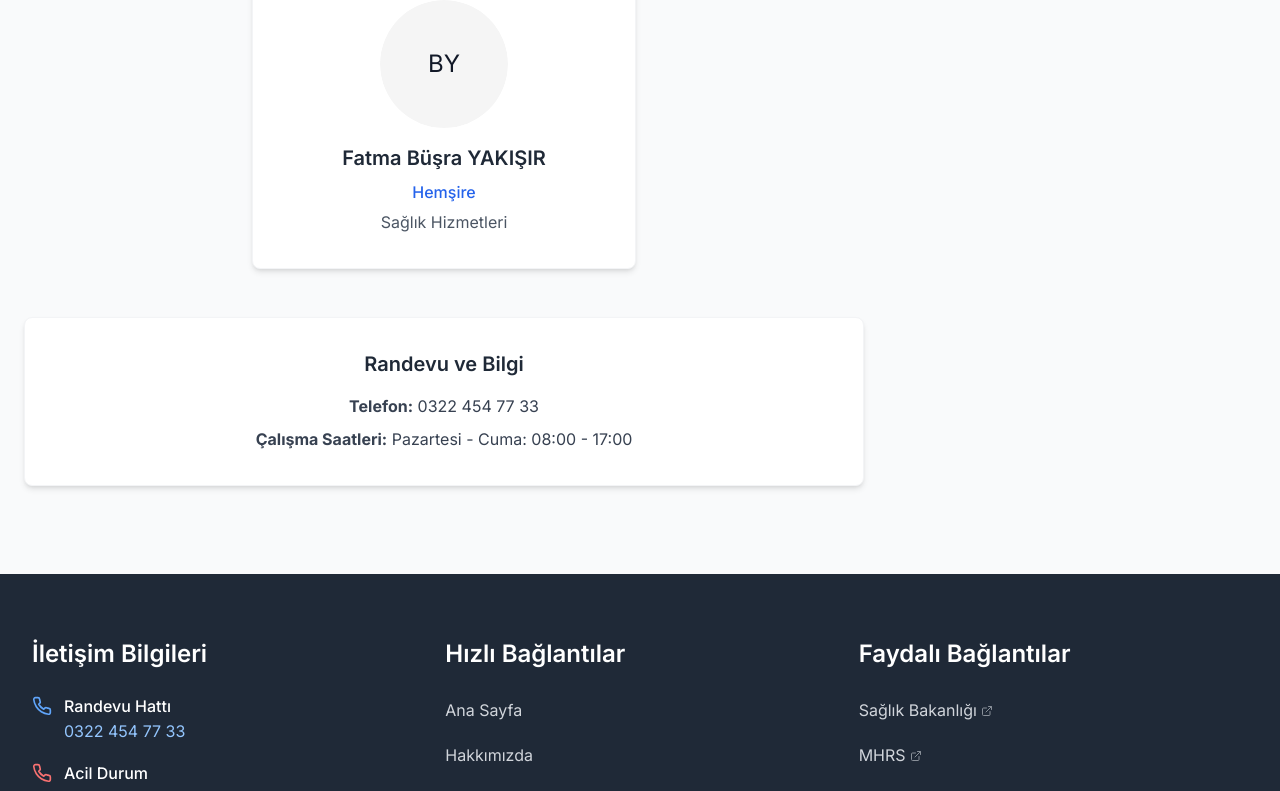
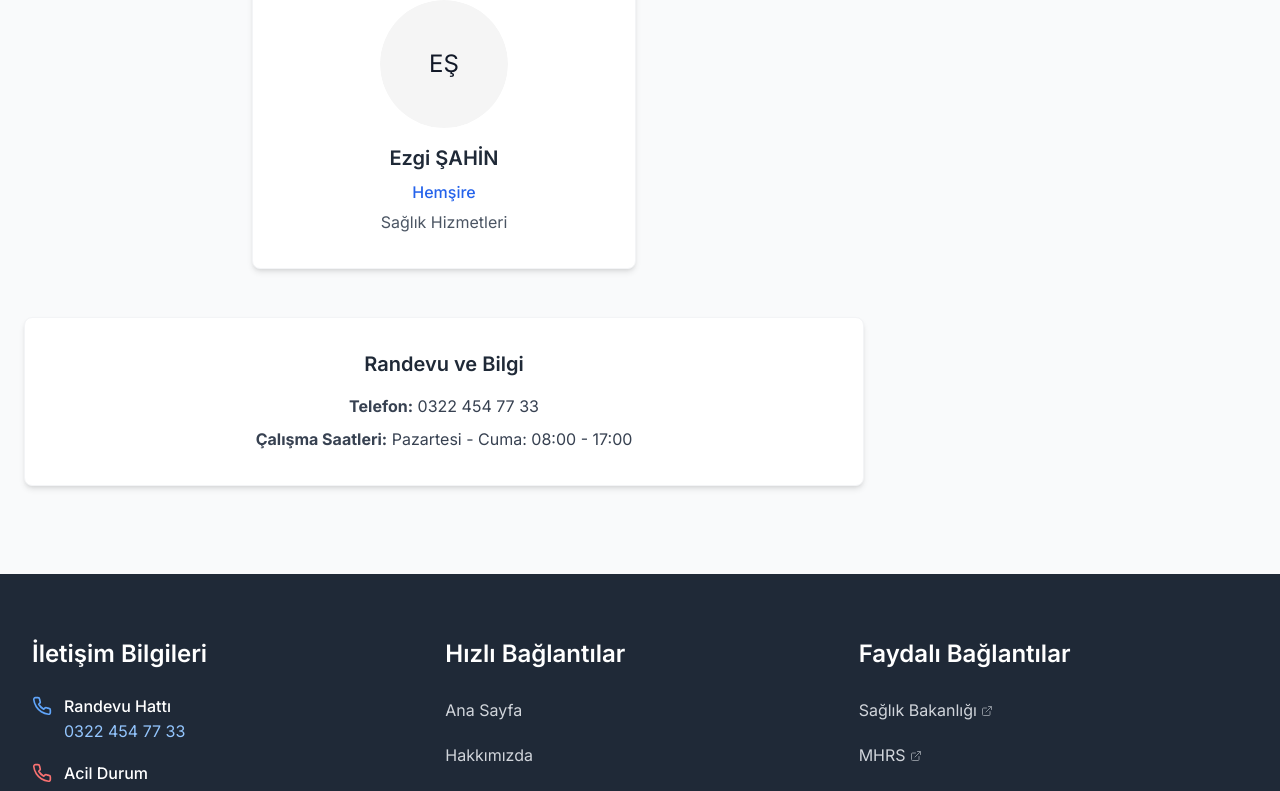
Before and after one commit to gazipasa-asm/gazipasa-asm.github.io, a Next.js app: page /kadromuz in a window 1280 px wide. Shown: the part 991-1782 px from the top of the page. Built offline with nearby package versions, Linux system fonts and the light colour scheme.

Commit message:
Updated team member name from Fatma Büşra YAKIŞIR to Ezgi ŞAHİN on the Kadromuz page

```diff
--- a/app/kadromuz/page.tsx
+++ b/app/kadromuz/page.tsx
@@ -37,7 +37,7 @@ export default function Team() {
             image: '',
         },
         {
-            name: 'Fatma Büşra YAKIŞIR',
+            name: 'Ezgi ŞAHİN',
             title: 'Hemşire',
             specialization: 'Sağlık Hizmetleri',
             image: '',
```
